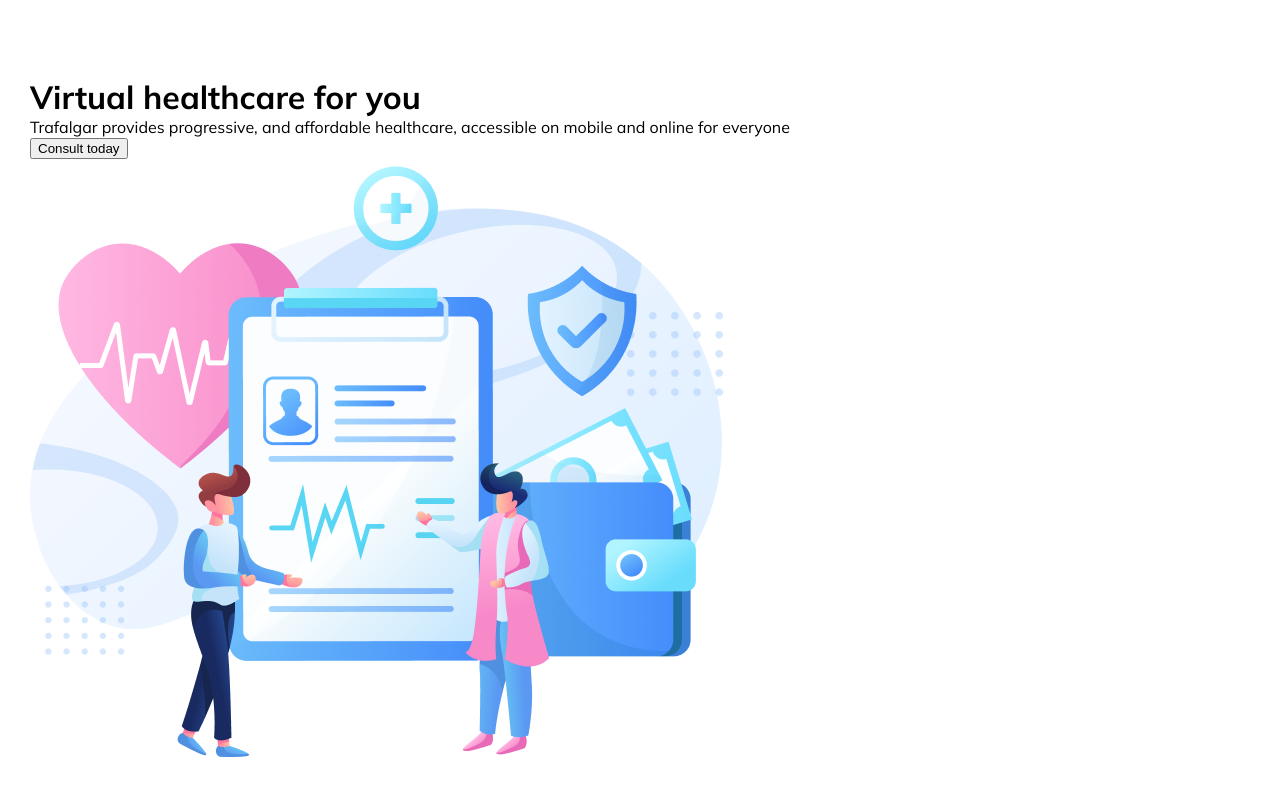
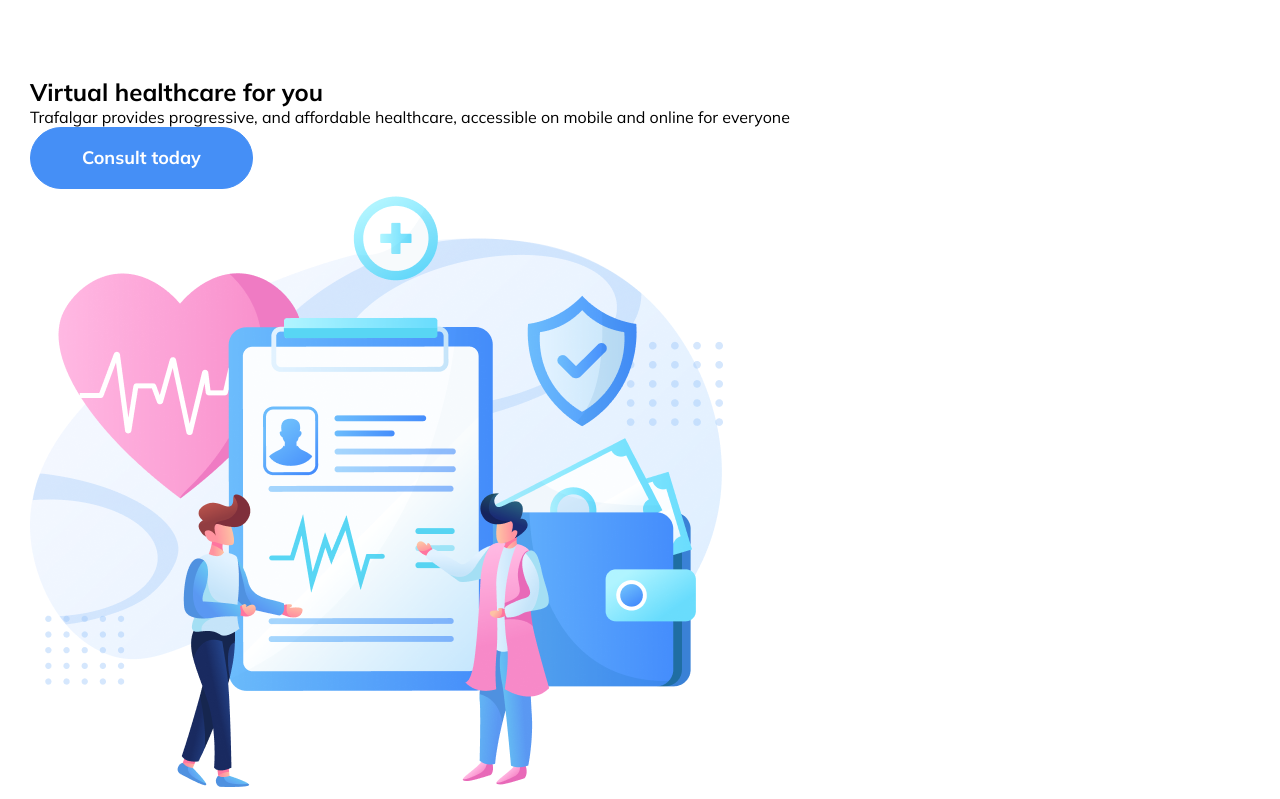
Before and after one commit to jahongit-pixel-code/trafalgar-group, a plain HTML site: page index.html in a window 1280 px wide. Shown: the part 86-885 px from the top of the page. Before the commit the page ends 855 px from the top, so only its background shows below. Drawn offline with Linux system fonts and the light colour scheme.

Commit message:
changes have been made to the classes of the hero section

```diff
--- a/index.html
+++ b/index.html
@@ -1,15 +1,13 @@
 <!DOCTYPE html>
 <html lang="en">
+
 <head>
     <meta charset="UTF-8" />
     <meta name="viewport" content="width=device-width, initial-scale=1.0" />
     <title>Document</title>
     <link rel="preconnect" href="https://fonts.googleapis.com" />
     <link rel="preconnect" href="https://fonts.gstatic.com" crossorigin />
-    <link
-      href="https://fonts.googleapis.com/css2?family=Mulish:wght@300;400;600;700&display=swap"
-      rel="stylesheet"
-    />
+    <link href="https://fonts.googleapis.com/css2?family=Mulish:wght@300;400;600;700&display=swap" rel="stylesheet" />
     <link rel="stylesheet" href="style.css" />
 </head>
 
@@ -28,27 +26,21 @@
             </ul>
         </div>
     </header>
-
-
-<!-- jahongir header va hero -->
-
-<!-- jahongir header va hero -->
-
-    <!-- diyor cervices -->
-
-    <div class="cervices container">
-      <div class="services__left">
-        <h1>Virtual healthcare for you</h1>
-        <p>
+    <main>
+        <section class="hero">
+            <div class="container hero__container">
+                <div class="hero__info">
+                    <h1 class="hero__title">Virtual healthcare for you</h1>
+                    <p class="hero__text">
                         Trafalgar provides progressive, and affordable healthcare, accessible
                         on mobile and online for everyone
                     </p>
-        <button class="btn">Consult today</button>
+                    <button class="primary-btn outline-btn ">Consult today</button>
                 </div>
-      <div class="services__right">
                 <img src="./trafalgar-header illustration 1.png" alt="" />
             </div>
-    </div>
-    <!-- diyor cervices -->
+        </section>
+    </main>
 </body>
+
 </html>
```
Lines whose indentation alone changed are shown as unchanged.
